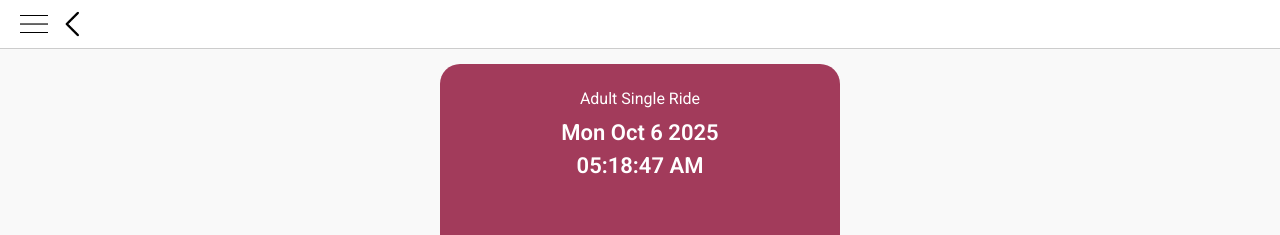
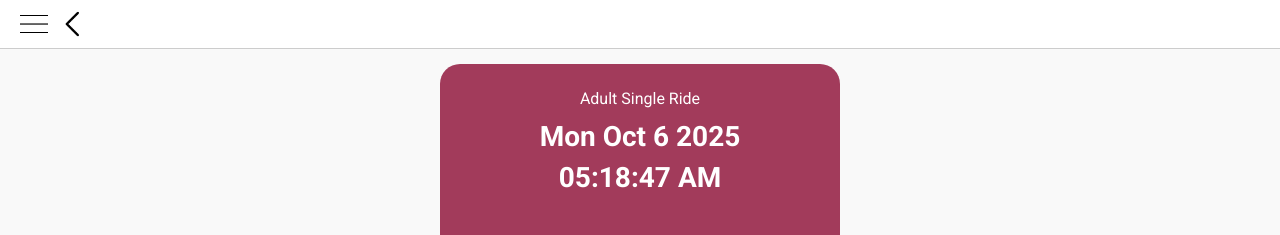
Before and after one commit to komalahuja26/hotspot, a plain HTML site: page index.html in a window 1280 px wide. Shown: the top 235 px of the page. Drawn offline with Linux system fonts and the light colour scheme.

Commit message:
Update1 style.css

```diff
--- a/style.css
+++ b/style.css
@@ -54,19 +54,21 @@ body {
   margin: 0 0 12px 0;
 }
 
+
 /* Date */
 #dateTime {
-  font-size: 22px;      /* smaller */
-  font-weight: 600;     /* semi-bold */
+  font-size: 28px;      /* smaller */
+  font-weight: 800;     /* semi-bold */
   margin: 0 0 8px 0;
 }
 
 /* Time */
 #time {
-  font-size: 22px;      /* bigger */
-  font-weight: 600;     /* extra bold */
+  font-size: 28px;      /* bigger */
+  font-weight: 800;     /* extra bold */
   margin: 0 0 12px 0;
 }
+
 
 /* Barrie Transit */
 .card h3:nth-of-type(2) {
```
